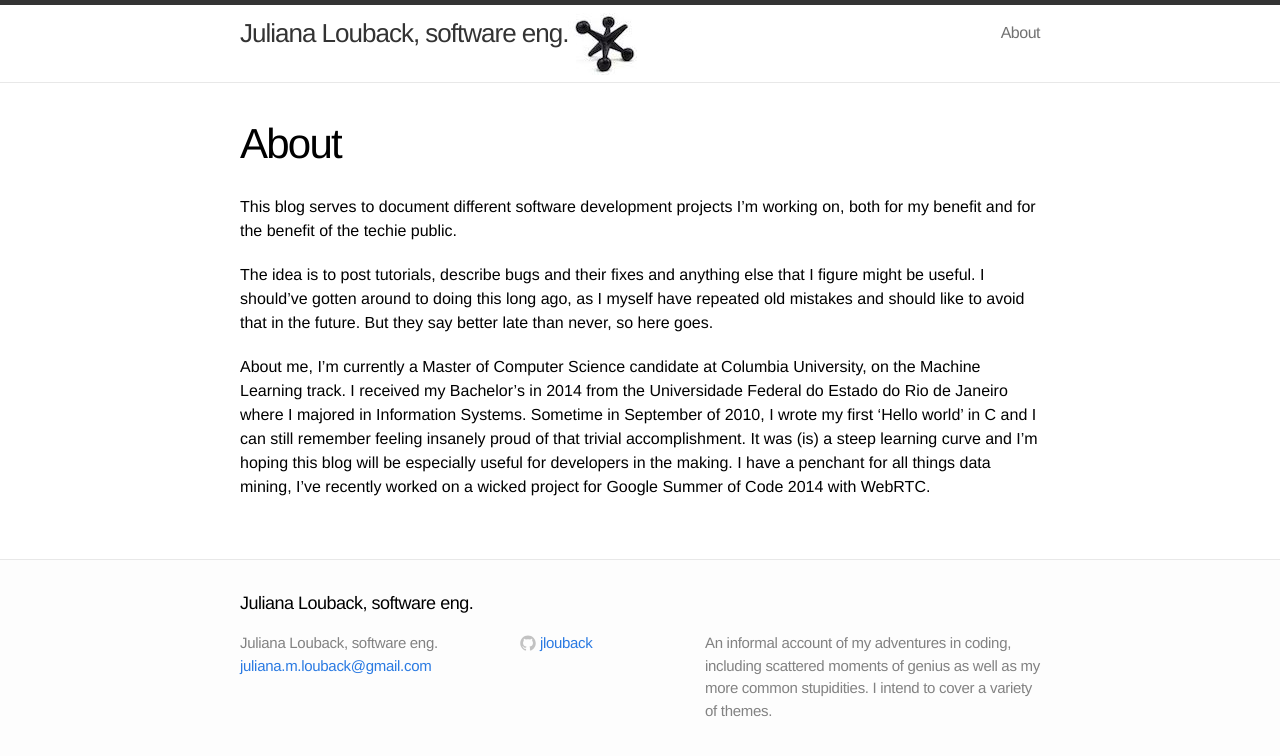
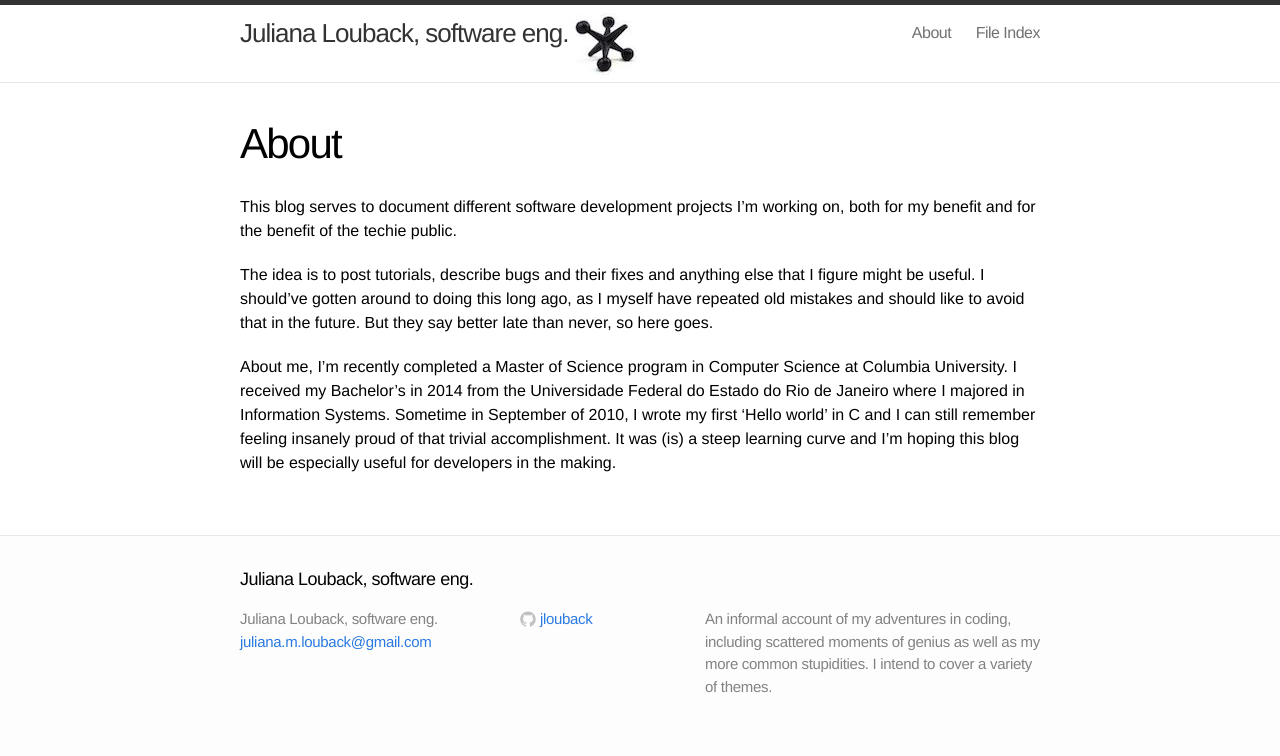
Before and after one commit to JLouback/JLouback.github.io, a Jekyll site: the page built from about.md, in a window 1280 px wide. Shown: the top 756 px of the page. Built offline with Jekyll 4.4.1, drawn with Linux system fonts in a browser that asks for light colours.

```diff
--- a/about.md
+++ b/about.md
@@ -8,4 +8,4 @@ This blog serves to document different software development projects I'm working
 
 The idea is to post tutorials, describe bugs and their fixes and anything else that I figure might be useful. I should've gotten around to doing this long ago, as I myself have repeated old mistakes and should like to avoid that in the future. But they say better late than never, so here goes.
 
-About me, I'm currently a Master of Computer Science candidate at Columbia University, on the Machine Learning track. I received my Bachelor's in 2014 from the Universidade Federal do Estado do Rio de Janeiro where I majored in Information Systems. Sometime in September of 2010, I wrote my first 'Hello world' in C and I can still remember feeling insanely proud of that trivial accomplishment. It was (is) a steep learning curve and I'm hoping this blog will be especially useful for developers in the making. I have a penchant for all things data mining, I've recently worked on a wicked project for Google Summer of Code 2014 with WebRTC.
+About me, I'm recently completed a Master of Science program in Computer Science at Columbia University. I received my Bachelor's in 2014 from the Universidade Federal do Estado do Rio de Janeiro where I majored in Information Systems. Sometime in September of 2010, I wrote my first 'Hello world' in C and I can still remember feeling insanely proud of that trivial accomplishment. It was (is) a steep learning curve and I'm hoping this blog will be especially useful for developers in the making.
```
Also changed, not shown: files.md (added, +9 -0 lines), 2 other files.
